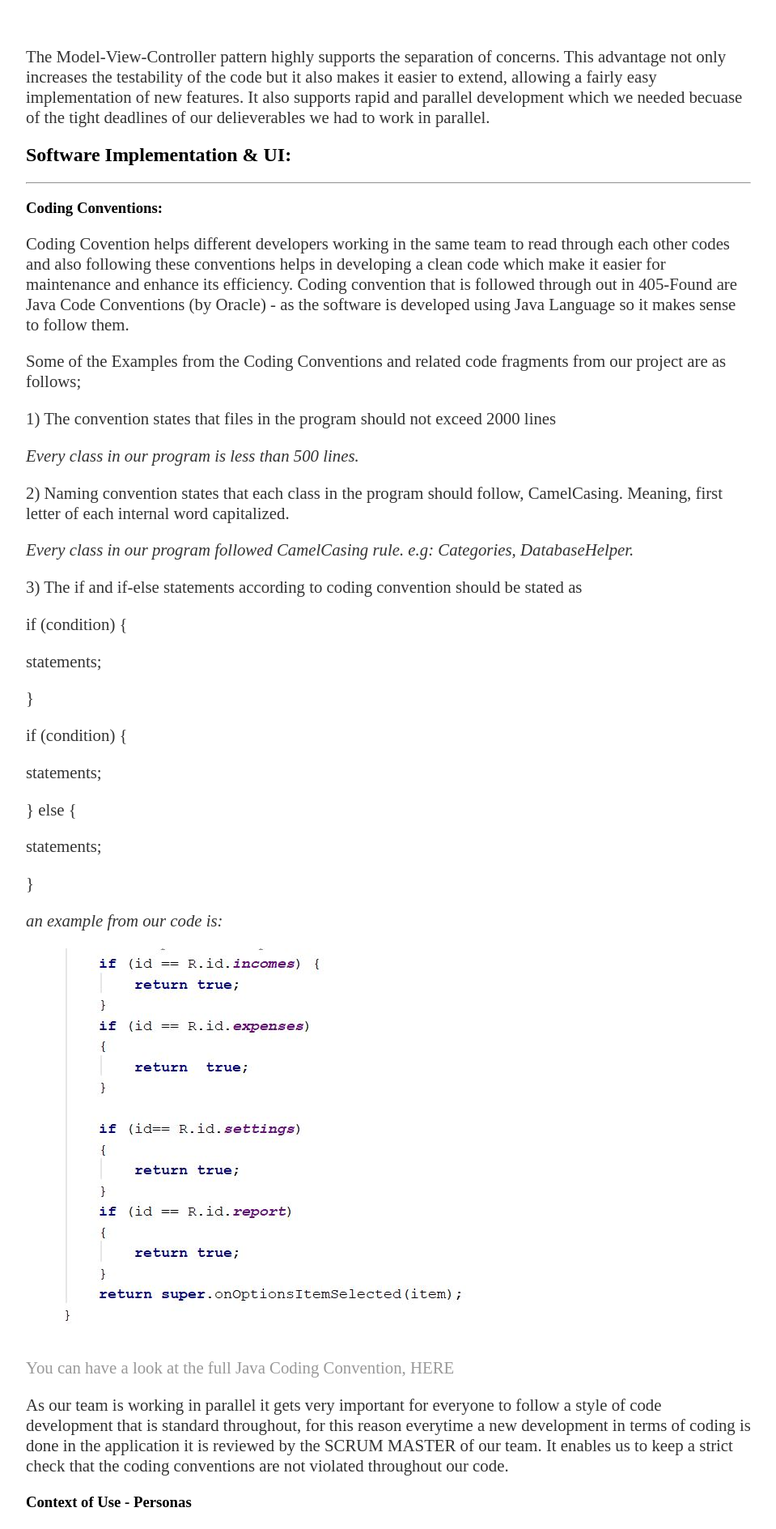
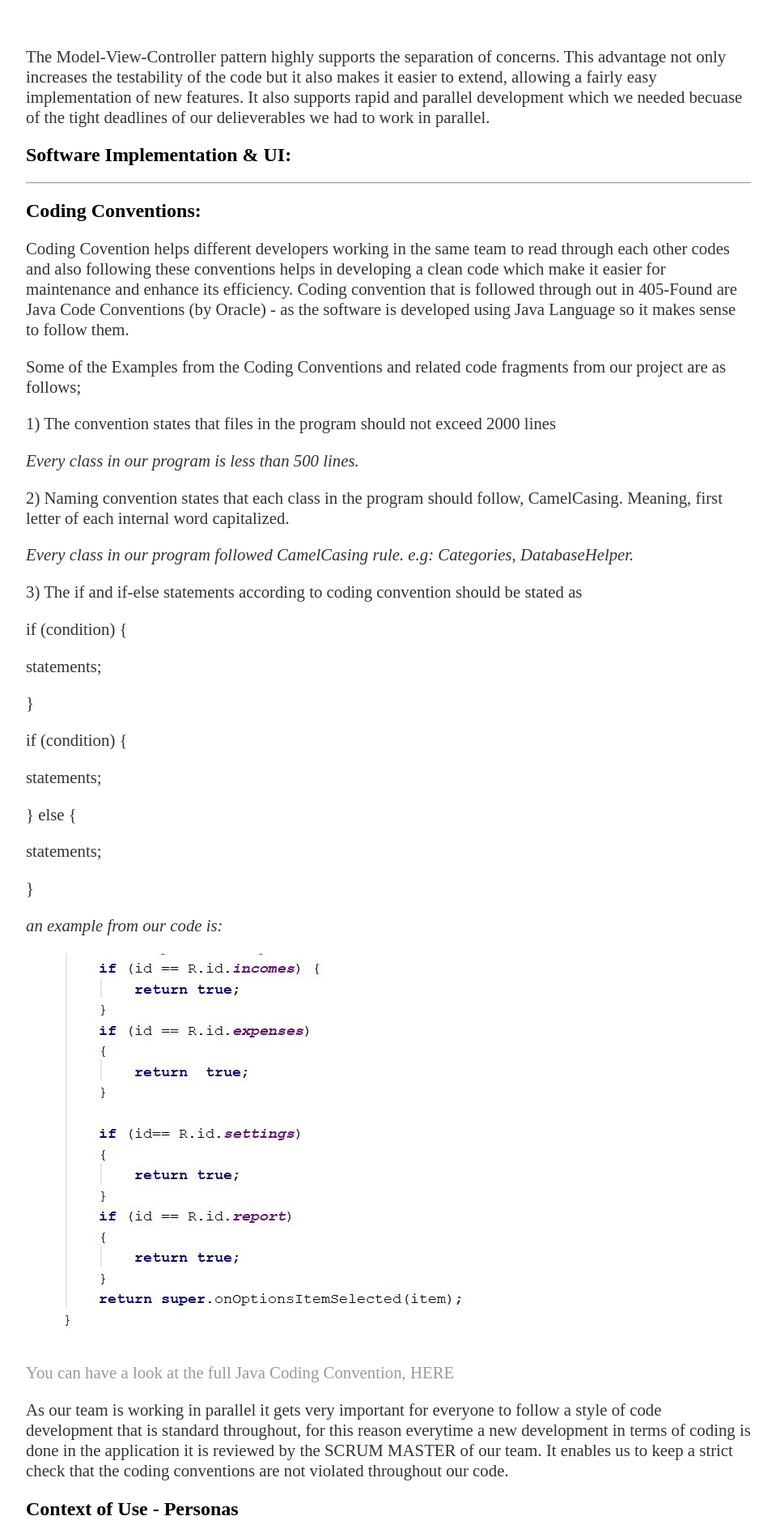
Before and after one commit to NadeemNicoR/TeamProjects, a Jekyll site: the page built from docs/_posts/2019-06-04-ISEE-2019-Advanced-Prototype-Presentation.md, in a window 1280 px wide. Shown: the part 2459-4347 px from the top of the page at 81% size, without its empty margins (160-1119 px from the left). Built offline with Jekyll 4.4.1, drawn with Linux system fonts in a browser that asks for light colours; our own code applies the rules of GitHub Pages for plain Markdown files; a file with an impossible date is left out.

```diff
--- a/docs/_posts/2019-06-04-ISEE-2019-Advanced-Prototype-Presentation.md
+++ b/docs/_posts/2019-06-04-ISEE-2019-Advanced-Prototype-Presentation.md
@@ -32,7 +32,7 @@ The Model-View-Controller pattern highly supports the separation of concerns. Th
 -----------
 
 
-### Coding Conventions:
+## Coding Conventions:
 
 Coding Covention helps different developers working in the same team to read through each other codes and also following these conventions helps in developing a clean code which make it easier for maintenance and enhance its efficiency. Coding convention that is followed through out in 405-Found are Java Code Conventions (by Oracle) - as the software is developed using Java Language so it makes sense to follow them.
 
@@ -79,7 +79,7 @@ if  (condition) {
 As our team is working in parallel it gets very important for everyone to follow a style of code development that is standard throughout, for this reason everytime a new development in terms of coding is done in the application it is reviewed by the SCRUM MASTER of our team. It enables us to keep a strict check that the coding conventions are not violated throughout our code.
 
 
-### Context of Use - Personas
+## Context of Use - Personas
 
 Customer Personas are fictional generalisations of our most valuable customers. They help to understand customers by bringing together demographic information like age, gender, location, and income, alongside psychographic information like interests, frustrations and personal/professional motivations.
 
@@ -113,7 +113,7 @@ The persona that we have developed are:
 ![PersonaDevelopment]({{site.baseurl}}/images/Picture2.jpg)
 
 
-### Story Board
+## Story Board
 
 Here in the Story board we will potray how our app transitions through two of the user stories/scenarios. Are you ready??
 
@@ -137,7 +137,7 @@ In this picture you can see a journey of a user when he opens an app and wants t
 Above picture depectis how a user can sends/share a summary of all his/her transactions for the month, through email.
 
 
-### Create Design Solution
+## Create Design Solution
 
 
 
```
